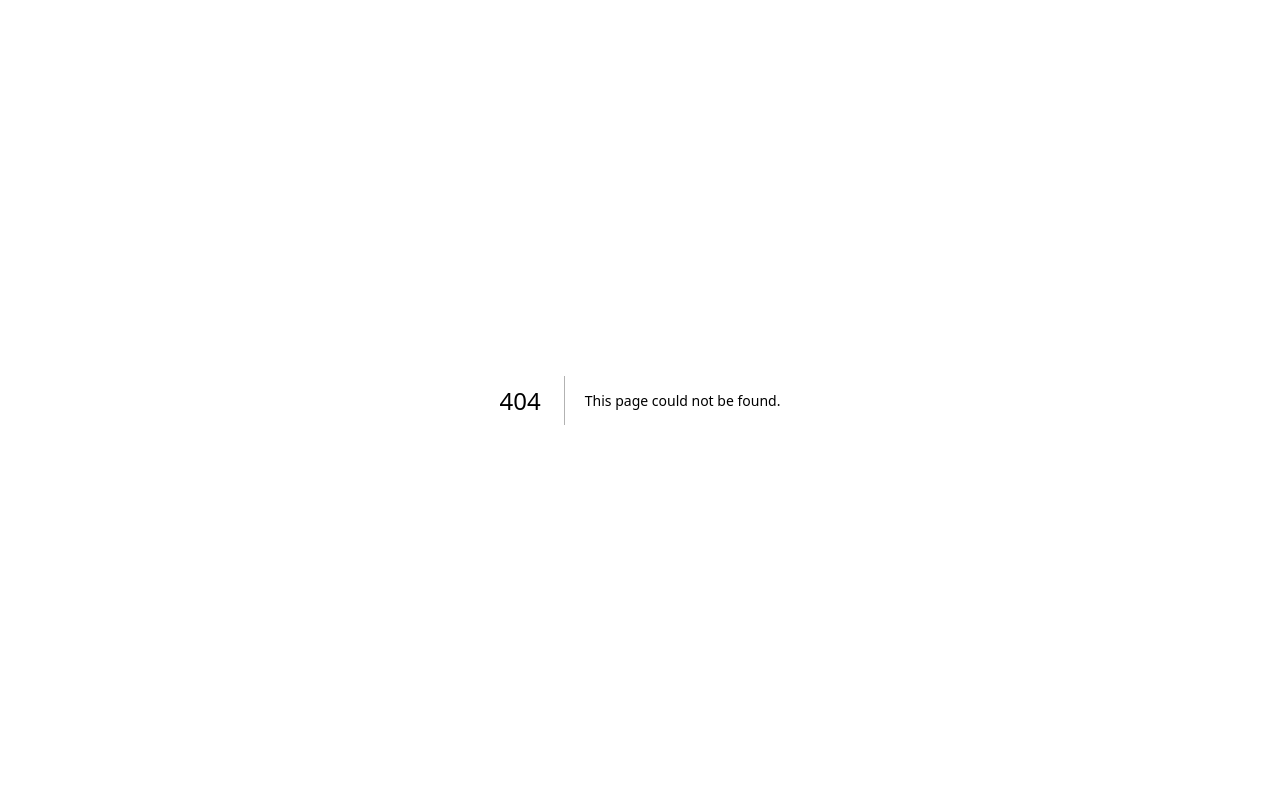
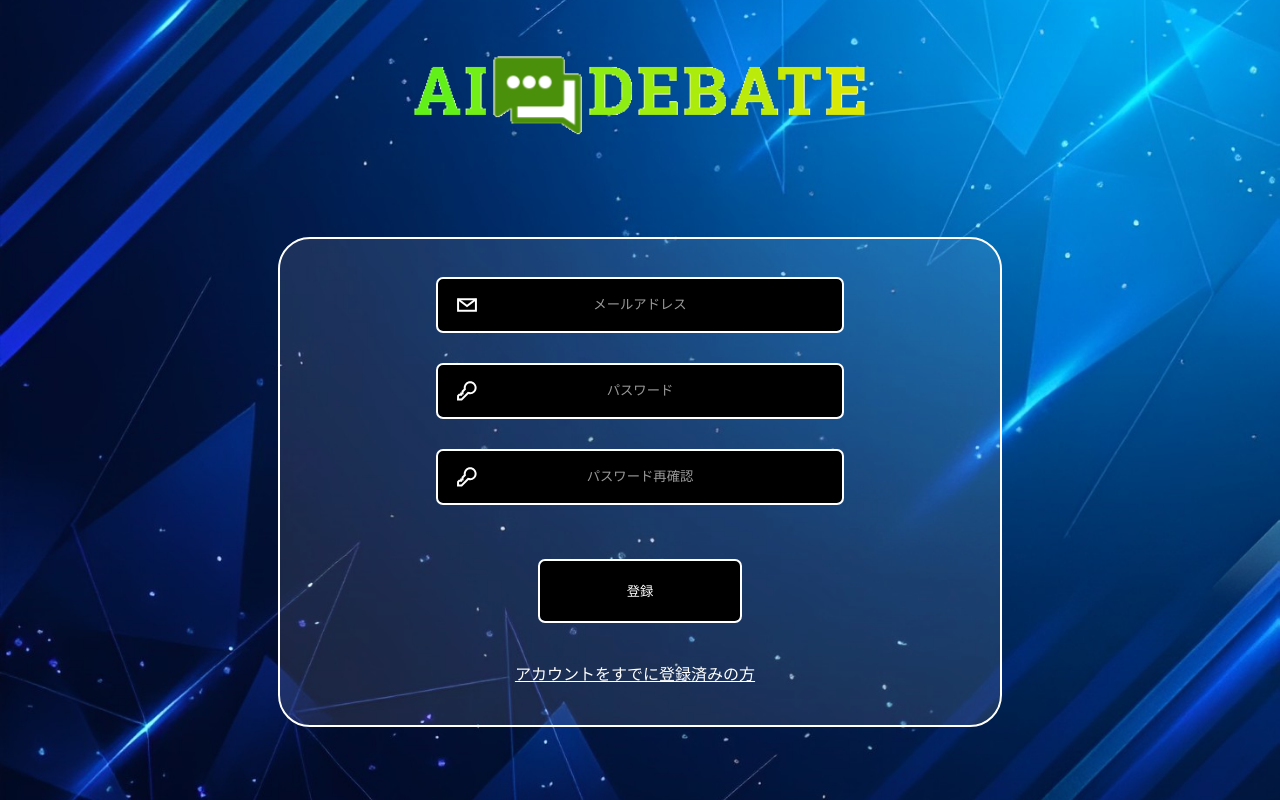
Before and after one commit to ten-pro/GiikuCAMPvol4, a Next.js app in the folder frontend/: page /shinki in a window 1280 px wide. Before the commit this address had no page. Built offline with nearby package versions, Linux system fonts and the light colour scheme.

Commit message:
shinki画面作成

```diff
--- a/frontend/src/pages/login.tsx
+++ b/frontend/src/pages/login.tsx
@@ -69,8 +69,7 @@ const login: React.FC = () => {
         )}
         <button type="submit"  className={styles.loginButton}>ログイン</button>
         <div className={styles.registerLink}>
-        <span className={styles.registerText}>新規登録</span>
-        <hr className={styles.registerLine} />
+        <a href="/login" className={styles.registerText}>新規登録</a>
         </div>
       </form>
     </div>
--- /dev/null
+++ b/frontend/src/pages/shinki.tsx
@@ -0,0 +1,79 @@
+import React, { useState } from 'react';
+import styles from '@/styles/shinki.module.css';
+
+interface RegistrationFormProps {
+  onRegister: (email: string, password: string) => void;
+}
+
+const shinki: React.FC<RegistrationFormProps> = ({ onRegister }) => {
+  const [email, setEmail] = useState('');
+  const [password, setPassword] = useState('');
+  const [confirmPassword, setConfirmPassword] = useState('');
+
+  const handleEmailChange = (e: React.ChangeEvent<HTMLInputElement>) => {
+    setEmail(e.target.value);
+  };
+
+  const handlePasswordChange = (e: React.ChangeEvent<HTMLInputElement>) => {
+    setPassword(e.target.value);
+  };
+
+  const handleConfirmPasswordChange = (e: React.ChangeEvent<HTMLInputElement>) => {
+    setConfirmPassword(e.target.value);
+  };
+
+  const handleSubmit = (e: React.FormEvent) => {
+    e.preventDefault();
+    if (password === confirmPassword) {
+      onRegister(email, password);
+    } else {
+      alert('Passwords do not match.');
+    }
+  };
+
+  return (
+    <div className={styles.container}>
+    <img src="/shinki/title.svg" alt="shinki" className={styles.shinkiImage} />
+    <div className={styles.wrapper}>
+    <form onSubmit={handleSubmit} className={styles.form}>
+        <div className={styles.inputWrapper}>
+        <input
+          type="email"
+          id="email"
+          value={email}
+          onChange={handleEmailChange}
+          placeholder="メールアドレス"
+          className={`${styles.inputField} ${styles.centerPlaceholder} ${styles.inputFieldWithIconMail}`}
+          />
+      </div>
+      <div className={styles.inputWrapper}>
+        <input
+          type="password"
+          id="password"
+          value={password}
+          onChange={handlePasswordChange}
+          placeholder="パスワード"
+          className={`${styles.inputField} ${styles.centerPlaceholder} ${styles.inputFieldWithIconKey}`}
+          />
+      </div>
+      <div className={styles.inputWrapper}>
+        <input
+          type="password"
+          id="confirmPassword"
+          value={confirmPassword}
+          onChange={handleConfirmPasswordChange}
+          placeholder="パスワード再確認"
+          className={`${styles.inputField} ${styles.centerPlaceholder} ${styles.inputFieldWithIconKey}`}
+          />
+      </div>
+      <button type="submit" className={styles.shinkiButton}>登録</button>
+      <div className={styles.registerLink}>
+        <a href="/login" className={styles.registerText}>アカウントをすでに登録済みの方</a>
+      </div>
+    </form>
+    </div>
+    </div>
+  );
+};
+
+export default shinki;
--- /dev/null
+++ b/frontend/src/styles/shinki.module.css
@@ -0,0 +1,97 @@
+.shinkiImage {
+    width: 500px;
+    height: auto;
+    margin-top: -40px;
+    margin-bottom: 0px;
+  }
+  .shinkiButton {
+    background-color: black;
+    color: white;
+    border: none;
+    outline: 2px solid white;
+    border-radius: 5px;
+    width: 200px;
+    height: 60px;
+    margin-top: 1.5rem;
+  }
+  .inputField {
+    background-color: black;
+    border: none;
+    outline: 2px solid white;
+    border-radius: 5px;
+    width: 400px;
+    height: 50px;
+    margin-bottom: 1.5rem;
+  }
+  .inputField::placeholder {
+    color: rgba(255, 255, 255, 0.6); /* 薄い白色 */
+    text-align: center;
+  }
+  .inputFieldWithIconMail{
+    background-image: url("/login/icon-mail.svg");
+    background-repeat: no-repeat;
+    background-position: 0.5cm center;
+    background-size: 20px;
+  }
+  .inputFieldWithIconKey{
+    background-image: url("/login/icon-key.svg");
+    background-repeat: no-repeat;
+    background-position: 0.5cm center;
+    background-size: 20px;
+  }
+  .registerText {
+    display: flex;
+    align-items: center;
+    color:white;
+  }
+  .registerText::after {
+    content: '';
+    flex-grow: 1;
+    height: 1px;
+    background-color: white;
+    margin-left: 10px;
+  }
+  .registerLine {
+    width: 100%;
+    border: none;
+    border-top: 1px solid white;
+    margin-bottom: 16px;
+  }
+
+  .container {
+    display: grid;
+    place-items: center;
+    /* flex-direction: column;
+    align-items: center;
+    justify-content: center; */
+    height: 100vh;
+  }
+  .form {
+    display: flex;
+    flex-direction: column;
+    align-items: center;
+    justify-content: center;
+    width: 100%; /* 幅いっぱいに表示するため */
+    /* max-width: 500px;  */
+    margin: 0 auto;
+  }
+
+  .inputWrapper {
+    margin-bottom: 10px; /* 入力フィールドの間隔を調整するためのマージン */
+  }
+  .registerLink {
+    display: flex;
+    flex-direction: column;
+    align-items: center;
+    margin-top: 40px; /* ボタンとの間隔を調整 */
+  }
+  .wrapper {
+    background-color: rgba(255, 255, 255, 0.1);
+    border-radius: 10px;
+    padding: 40px;
+    margin-top: -60px;
+    border: none;
+    outline: 2px solid white;
+    border-radius: 30px;
+    width: 50%;
+  }
```
Also changed, not shown: frontend/public/shinki/title.svg (added).
